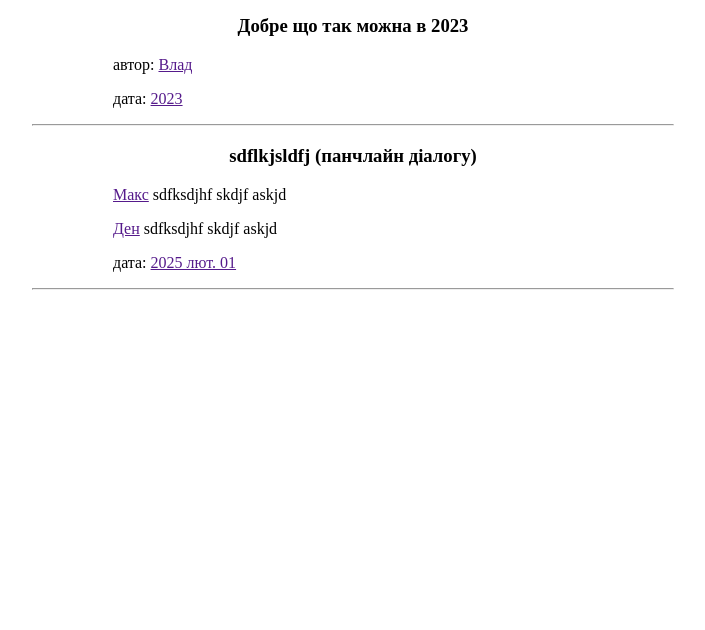
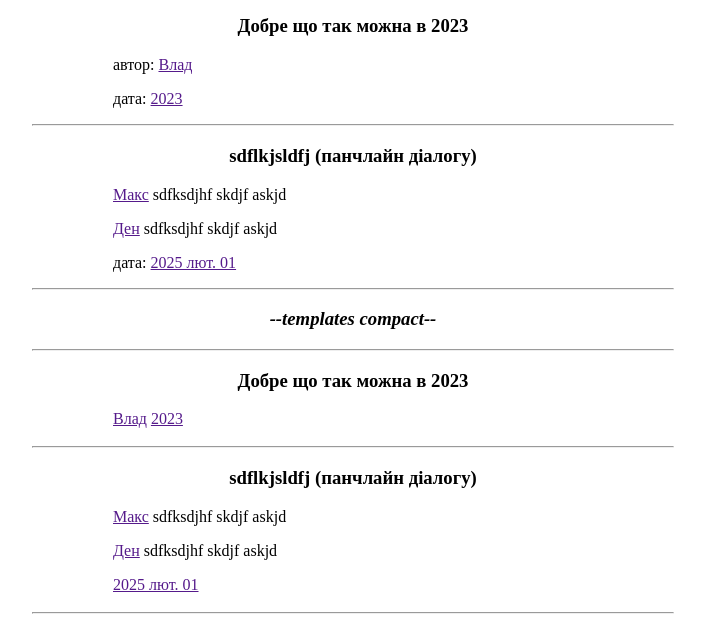
Before and after one commit to maxstepanyuk/as-they-say, a plain HTML site: page templates.html in a window 1280 px wide. Shown: the part 200-830 px from the top of the page, without its empty margins (287-992 px from the left). Before the commit the page ends 800 px from the top, so only its background shows below. Drawn offline with Linux system fonts and the light colour scheme.

Commit message:
added compact versions - templates

```diff
--- a/templates.html
+++ b/templates.html
@@ -51,7 +51,7 @@
 
     <h1>As they say <sub>on the Inter</sub>.net</h1>
     <h2>Як то кажуть <sub>в інтер</sub>.нет<sub>і</sub></h2>
-    <h3 class="note" >--templates--</h3>
+    <h3 class="note">--templates--</h3>
 
     <hr>
     <section>
@@ -81,6 +81,30 @@
 
     <hr>
 
+    <h3 class="note">--templates compact--</h3>
+
+
+    <hr>
+    <section>
+        <h3>Добре що так можна в 2023</h3>
+        <a href="">Влад</a>
+        <a href="">2023</a>
+    </section>
+    <br>
+
+    <hr>
+    <section>
+        <h3>sdflkjsldfj (панчлайн діалогу)</h3>
+        <div>
+            <p><a href="">Макс</a> sdfksdjhf skdjf askjd</p>
+            <p><a href="">Ден</a> sdfksdjhf skdjf askjd</p>
+        </div>
+        <a href="">2025 лют. 01</a>
+    </section>
+    <br>
+
+    <hr>
+
 </body>
 
 </html>
```
